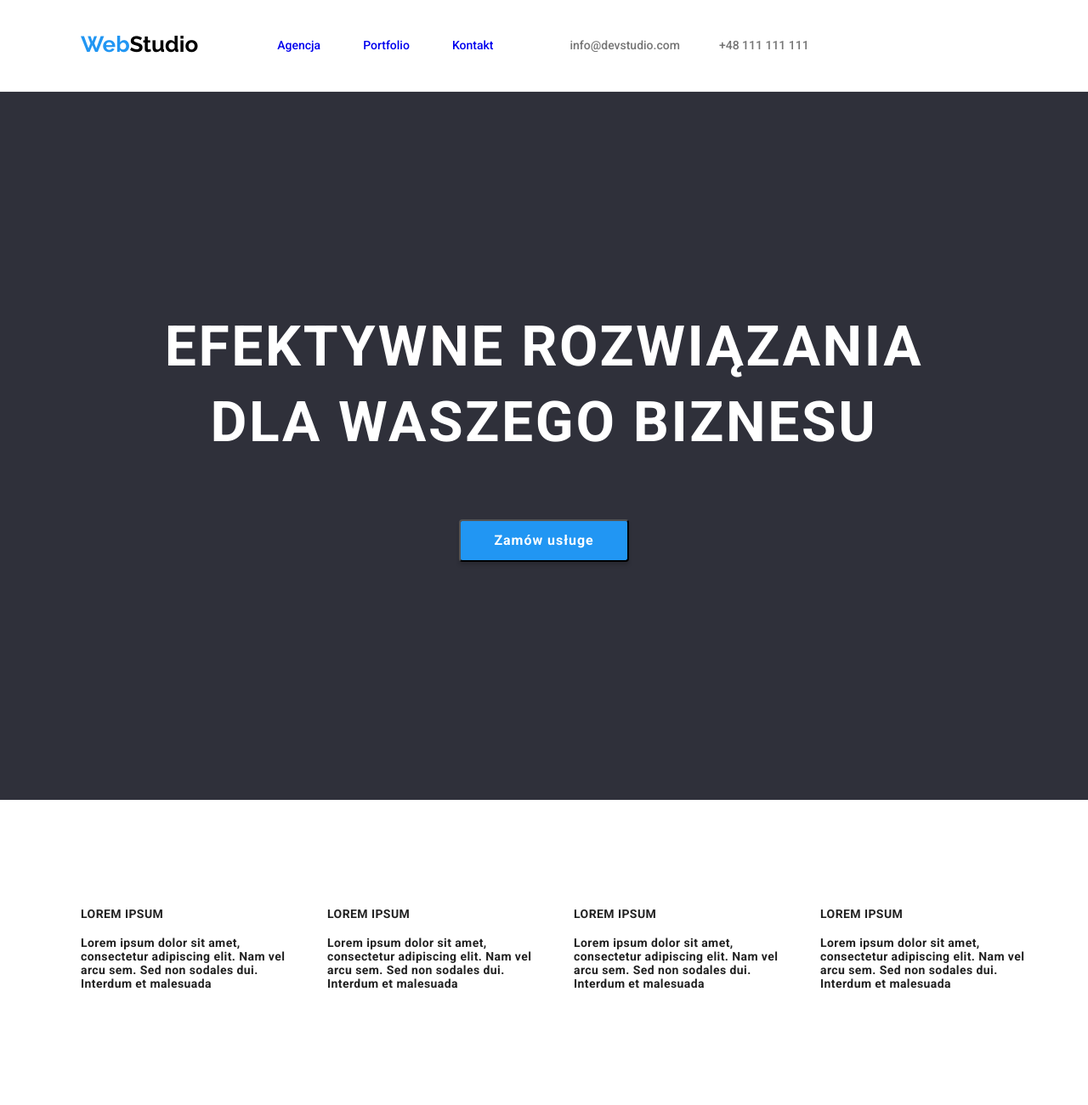
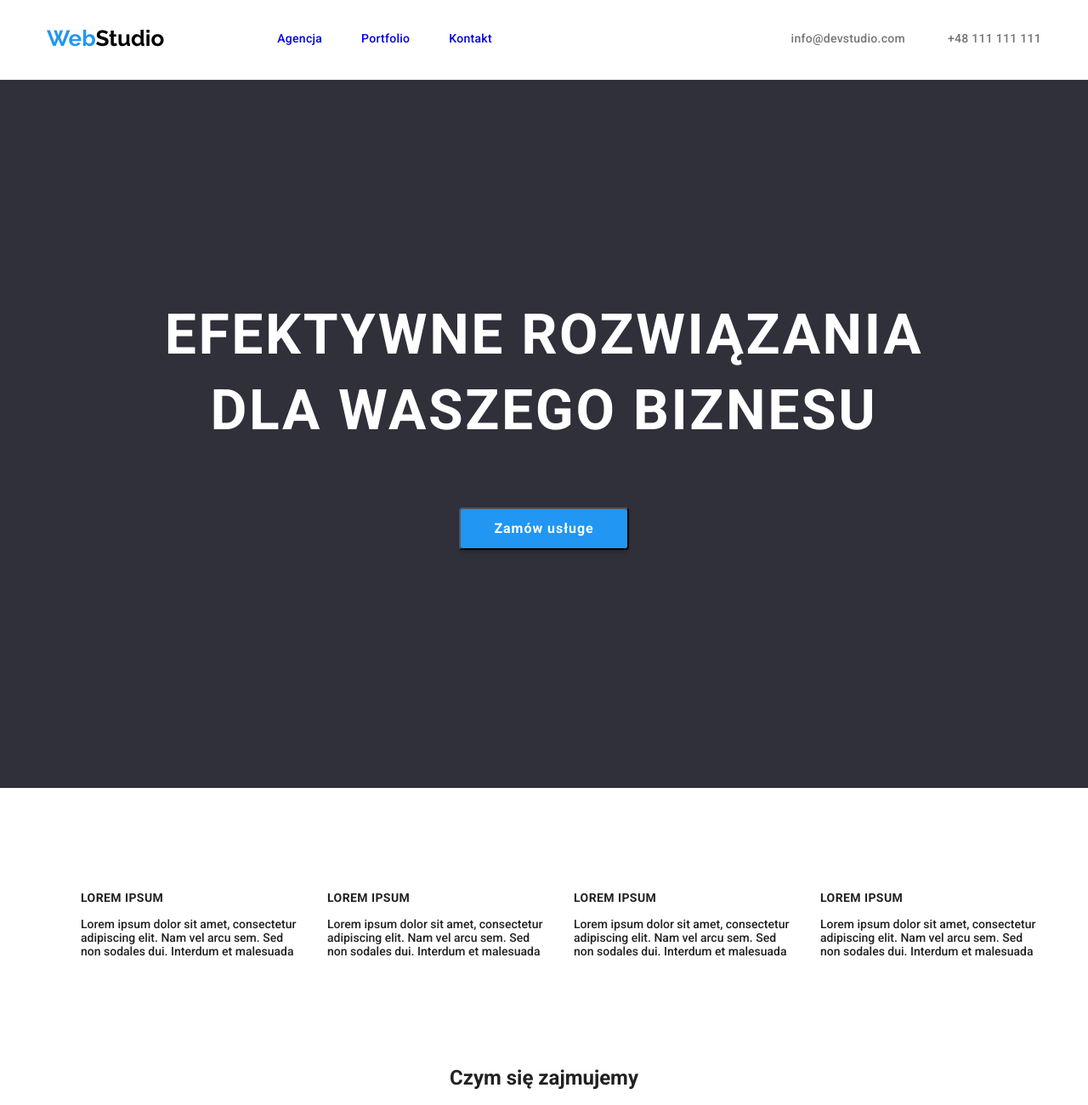
Before and after one commit to Ewa-Fal/goit-markup-hw-03, a plain HTML site: page index.html in a window 1280 px wide. Shown: the top 1300 px of the page at 85% size. Drawn offline with nearby package versions, Linux system fonts and the light colour scheme.

Commit message:
lorem to flex

```diff
--- a/css/styles-index.css
+++ b/css/styles-index.css
@@ -29,38 +29,22 @@
     padding: 0 15px;
 }
 .header {
+    display: flex;
     font-size: 14px;
     padding-top: 24px;
     padding-bottom: 25px;
     border-bottom: 1px solid rgb(236, 236, 236);
 }
-.header-linki {
-    list-style: none;
-    display: inline-flex;
+.head {
+    display: flex;
+    justify-content: space-between;
     align-items: center;
-    align-content: flex-start;
-}
-.header-linki > .head:not(:last-child) {
-    margin-right: 50px;
-}
-.header-stopka {
-    list-style: none;
-    display: inline-flex;
-    align-content: flex-end;
-}
-.header-stopka > .head:not(:last-child) {
-    margin-right: 46px;
-}
-.header-stopka .link,
-.header-stopka .link-mail {
-    color: var(--color-gray2);
 }
 .logo {
     font-family: 'Raleway';
     font-weight: 700;
     font-size: 26px;
     color: var(--color-black);
-    margin-right: 93px;
 }
 .logo .blue {
     color: var(--color-blue);
@@ -68,19 +52,53 @@
 .link, .link-agencja, .link-mail, .logo {
     text-decoration: none;
 }
+.navigation {
+    display: flex;
+    align-items: center;
+    justify-content: space-between;
+    gap: 93px;
+}
+.navigation-list {
+    display: flex;
+    list-style: none;
+    gap: 46px;
+}
+.nav-link {
+    color: var(--color-black2);
+    font-style: normal;
+    font-weight: 500;
+    font-size: 14px;
+    line-height: 1.14;
+    letter-spacing: 0.02em;
+}
+.navigation-stopka {
+    display: flex;
+    gap: 50px;
+    list-style: none;
+}
+.stopka {
+    color: var(--color-gray2);
+    font-style: normal;
+    font-weight: 500;
+    font-size: 14px;
+    line-height: 1.14;
+    letter-spacing: 0.02em;
+    text-decoration: none;
+}
+.stopka-mail:hover {
+    color: var(--color-blue);
+}
+.link-tel,
+.link-mail,
 .footer-tel,
 .footer-mail {
     text-decoration: none;
     color: var(--color-gray2);
 }
-.link-agencja:hover,
-.link-agencja:focus,
-.link-mail:hover,
-.link-mail:focus,
-.footer-tel:hover,
-.footer-tel:focus,
-.footer-mail:hover,
-.footer-mail:focus
+.link-agencja:hover, .link-agencja:focus,
+.link-mail:hover, .link-mail:focus,
+.footer-tel:hover, .footer-tel:focus,
+.footer-mail:hover, .footer-mail:focus
  {
     color:var(--color-blue);
 }
@@ -117,20 +135,27 @@
     padding-top: 94px;
     padding-bottom: 94px;
     display: flex;
+    gap: 30px;
     justify-content: space-between;
+
 }
 .title-l {
+    font-style: normal;
     font-weight: 700;
+    font-size: 14px;
     line-height: 1.14;
     letter-spacing: 0.03em;
     margin-bottom: 10px;
-    flex-basis: calc((100% - 90px) / 4);
 }
 .txt-1 {
+    font-style: normal;
     font-weight: 400;
-    line-height: 1.87;
+    font-size: 14px;
+    line-height: 1.71;
+
     letter-spacing: 0.03em;
     color: var(--color-gray2);
+
 }
 .images {
     text-align: center;
--- a/css/styles-portfolio.css
+++ b/css/styles-portfolio.css
@@ -30,62 +30,76 @@
     padding: 0;
 }
 .header {
+    display: flex;
     font-size: 14px;
-    background-color: var(--color-white);
     padding-top: 24px;
     padding-bottom: 25px;
     border-bottom: 1px solid rgb(236, 236, 236);
+}
+.head {
+    display: flex;
+    justify-content: space-between;
+    align-items: center;
+}
+.logo {
+    font-family: 'Raleway';
+    font-weight: 700;
+    font-size: 26px;
+    color: var(--color-black);
+}
+.logo .blue {
+    color: var(--color-blue);
+}
+.link, .link-agencja, .link-mail, .logo {
+    text-decoration: none;
+}
+.navigation {
     display: flex;
     align-items: center;
     justify-content: space-between;
     gap: 93px;
 }
-.header-linki {
+.navigation-list {
+    display: flex;
     list-style: none;
-    display: flex;
-    align-items: center;
     gap: 46px;
 }
-.header-stopka {
+.nav-link {
+    color: var(--color-black2);
+    font-style: normal;
+    font-weight: 500;
+    font-size: 14px;
+    line-height: 1.14;
+    letter-spacing: 0.02em;
+}
+.navigation-stopka {
+    display: flex;
+    gap: 50px;
     list-style: none;
+}
+.stopka {
+    color: var(--color-gray2);
+    font-style: normal;
+    font-weight: 500;
+    font-size: 14px;
+    line-height: 1.14;
+    letter-spacing: 0.02em;
     text-decoration: none;
-    display: flex;
-    align-items: center;
-    gap: 50px;
 }
-.header-stopka-mail,
-.header-stopka-tel,
-.footer-tel,
-.footer-mail {
-    color: var(--color-gray2);
-}
-.header-logo {
-    font-family: 'Raleway';
-    font-weight: 700;
-    font-size: 26px;
-    text-decoration: none;
-    color: var(--color-black);
-    margin-right: 93px;
-}
-.header-logo .blue {
+.stopka-mail:hover {
     color: var(--color-blue);
 }
-.header-linki,
-.header-linki-portfolio,
-.header-stopka-mail,
-.header-stopka-tel,
+.link-tel,
+.link-mail,
 .footer-tel,
 .footer-mail {
     text-decoration: none;
+    color: var(--color-gray2);
 }
-.header-stopka-mail:hover,
-.header-stopka-mail:focus,
-.header-linki-portfolio:hover,
-.header-linki-portfolio:focus,
-.footer-tel:hover,
-.footer-tel:focus,
-.footer-mail:hover,
-.footer-mail:focus
+.link-agencja:hover, .link-agencja:focus,
+.link-mail:hover, .link-mail:focus,
+.footer-tel:hover, .footer-tel:focus,
+.footer-mail:hover, .footer-mail:focus
  {
     color:var(--color-blue);
 }
--- a/index.html
+++ b/index.html
@@ -21,21 +21,23 @@
 </head>
 <body>
   <header class="header">
-  <div class="container">
+    <section class="container head">
+  <nav class="navigation">
+    <a class="logo" href="./index.html"><span class="blue">Web</span>Studio</a>
 
-    <ul class="header-linki">
-      <li><a class="logo" href="./index.html"><span class="blue">Web</span>Studio</a>
-      <li class="head"><a href="./index.html" class="link-agencja">Agencja</a>
-      <li class="head"><a href="./portfolio.html" class="link">Portfolio</a>
-      <li class="head"><a href="#" class="link">Kontakt</a>
-    </li></li></li></li>
-
-    <ul class="header-stopka">
-          <li class="head"><a class="link-mail" href="mailto:info@devstudio.com">info@devstudio.com</a>
-          <li class="head"><a class="link" href="tel:48111111111">+48 111 111 111</a>
-        </li></li>
-    </ul></ul>
+    <ul class="navigation-list">
+      <li class="nav-link"><a href="./index.html" class="link-agencja">Agencja</a></li>
+      <li class="nav-link"><a href="./portfolio.html" class="link">Portfolio</a></li>
+      <li class="nav-link"><a href="#" class="link">Kontakt</a></li>
+    </ul>
+    </nav>
+    <div class="stopka">
+      <ul class="navigation-stopka">
+          <li><a class="link-mail" href="mailto:info@devstudio.com">info@devstudio.com</a></li>
+          <li><a class="link-tel" href="tel:48111111111">+48 111 111 111</a></li>
+        </ul>
 </div>
+</section>
 </header>
 
 <section class="title">
@@ -47,26 +49,24 @@
 
 <!-- text -->
 <section class="container">
-
   <ul class="lorem">
-    <li class="title-l">
-      <h4>LOREM IPSUM</h4>
+    <li>
+      <h3 class="title-l">LOREM IPSUM</h3>
       <p class="txt-l">Lorem ipsum dolor sit amet, consectetur adipiscing elit. Nam vel arcu sem. Sed non sodales dui. Interdum et malesuada</p>
     </li>
-    <li class="title-l">
-      <h4>LOREM IPSUM</h4>
+    <li>
+      <h3 class="title-l">LOREM IPSUM</h3>
       <p class="txt-l">Lorem ipsum dolor sit amet, consectetur adipiscing elit. Nam vel arcu sem. Sed non sodales dui. Interdum et malesuada</p>
     </li>
-    <li class="title-l">
-        <h4>LOREM IPSUM</h4>
+    <li>
+      <h3 class="title-l">LOREM IPSUM</h3>
       <p class="txt-l">Lorem ipsum dolor sit amet, consectetur adipiscing elit. Nam vel arcu sem. Sed non sodales dui. Interdum et malesuada</p>
     </li>
-    <li class="title-l">
-      <h4>LOREM IPSUM</h4>
+    <li>
+      <h3 class="title-l">LOREM IPSUM</h3>
       <p class="txt-l">Lorem ipsum dolor sit amet, consectetur adipiscing elit. Nam vel arcu sem. Sed non sodales dui. Interdum et malesuada</p>
     </li>
   </ul>
-
   </section>
 
     <section class="container">
@@ -110,7 +110,7 @@
     <footer class="footer">
       <div class="container">
       <p class="footer-logo"><span class="blue">Web</span>Studio</p>
-      <address class="adres">
+      <address class="adress">
         <p>m. Warszawa, Aleje Jerozolimskie 21</p>
       </address>
         <a class="footer-mail" href="mailto:info@devstudio.com">info@devstudio.com</a><br />
```
Also changed, not shown: portfolio.html (+17 -13 lines).
